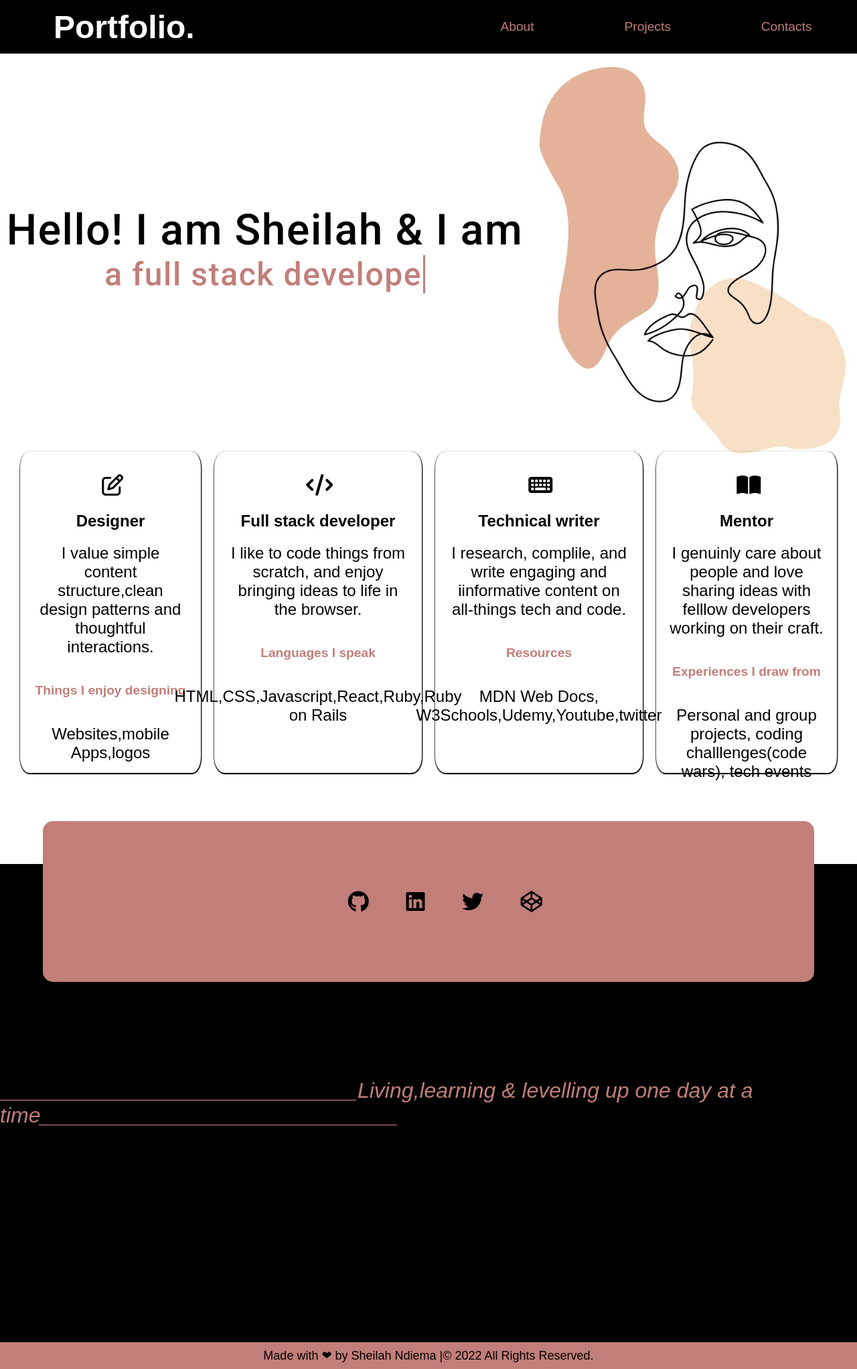
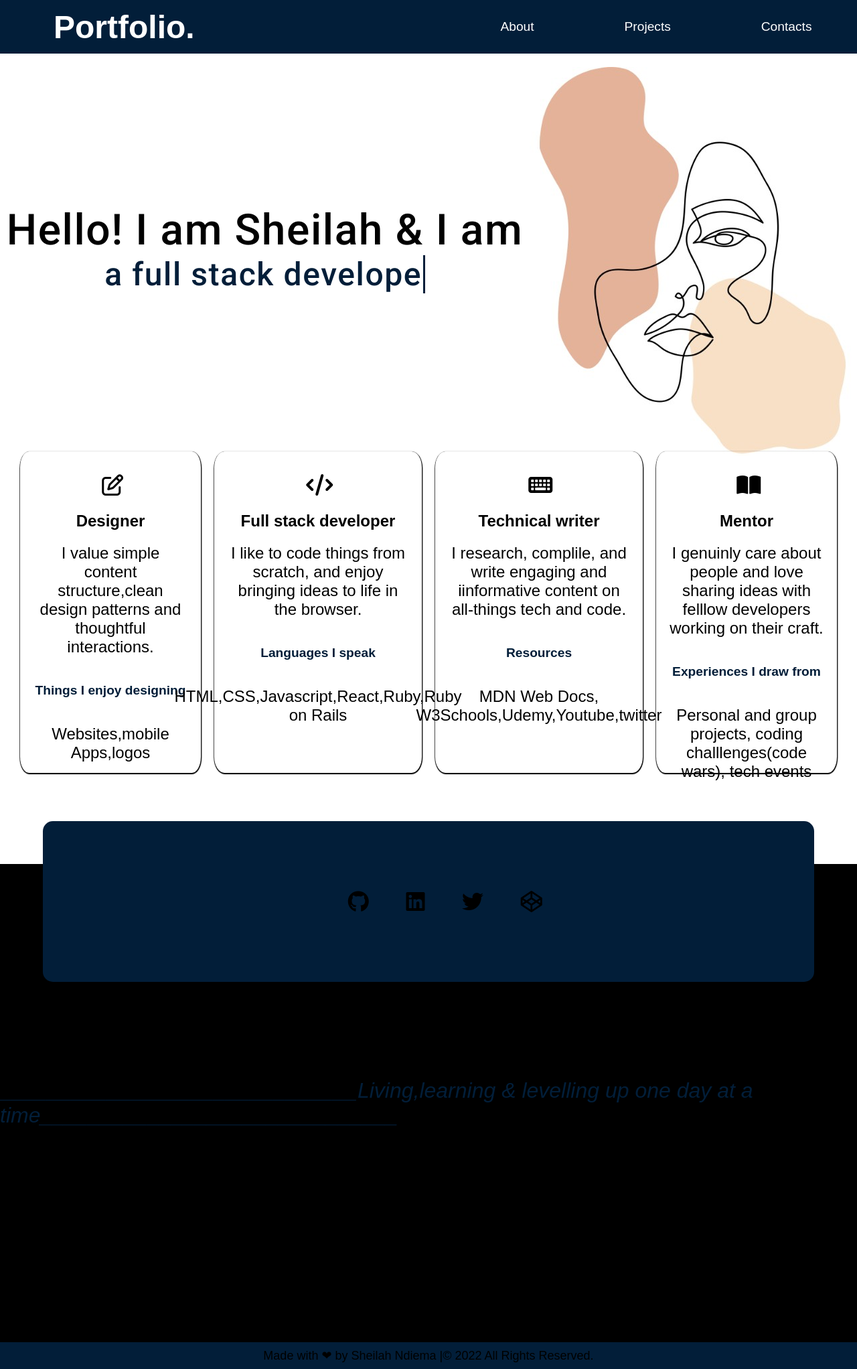
Before and after one commit to Ndiema-S/Portfolio, a plain HTML site: page index.html in a window 1280 px wide. Shown: the whole page at 67% size. Drawn offline with Linux system fonts and the light colour scheme; a web font is replaced by a local one.

Commit message:
add styling

```diff
--- a/index.css
+++ b/index.css
@@ -13,7 +13,7 @@ body {
 
 nav {
     height: 10vh;
-    background: black;
+    background:#021e39;
     display: flex;
 
 }
@@ -70,7 +70,7 @@ nav {
     justify-content: space-around;
     align-items: center;
     margin-left: auto;
-    color: #C27E79;
+    color: white;
     font-size: larger;
 
 
@@ -79,7 +79,7 @@ nav {
 
 #links {
     font-size: x-large;
-    color: #C27E79;
+    color: #021e39;
 }
 
 
@@ -115,12 +115,12 @@ nav {
 
 .intro p span.typed-text {
     font-weight: normal;
-    color: #C27E79;
+    color:#021e39;
 }
 .intro p span.cursor {
     display: inline-block;
     width: 3px;
-    background-color: #C27E79;
+    background-color:#021e39;
     margin-left: 0.1rem;
     animation:blink 1s infinite;
 }
@@ -129,11 +129,11 @@ nav {
 }
 
 @keyframes blink {
-    0% {background-color: #C27E79;}
-    49% {background-color: #C27E79;}
+    0% {background-color: #021e39;}
+    49% {background-color: #021e39;}
     50% {background-color: transparent;}
     99% {background-color: transparent;}
-    100% {background-color: #C27E79; }
+    100% {background-color: #021e39; }
 }
 
 
@@ -230,12 +230,12 @@ nav {
     padding: 20px;
     text-align: center;
     font-size: larger;
-    color: #C27E79;
+    color:#021e39;
 }
 
 .end {
     height: 15rem;
-    background: #C27E79;
+    background: #021e39;
     width: 90%;
     display: flex;
     align-items:center;
@@ -255,7 +255,7 @@ nav {
     align-items: center;
     justify-content: space-around;
     margin-left: 4.3%;
-    background: #C27E79;
+    background: #021e39;
 }
 
 
@@ -288,12 +288,12 @@ nav {
     justify-content: center;
     align-items: center;
     background:black;
-    color: #C27E79;
+    color: #021e39;
     padding-bottom: 20rem;
 }
 .empty{
     height: 5vh;
-    background: #C27E79;
+    background:#021e39;
     display: flex;
     justify-content: center;
     align-items: center;
@@ -323,7 +323,7 @@ nav {
     justify-content: center;
     align-items: center;
     background:black;
-    color: #C27E79;
+    color: #021e39;
     padding-bottom: 10rem;
     text-align: center;
     padding-left: 2px;
```
